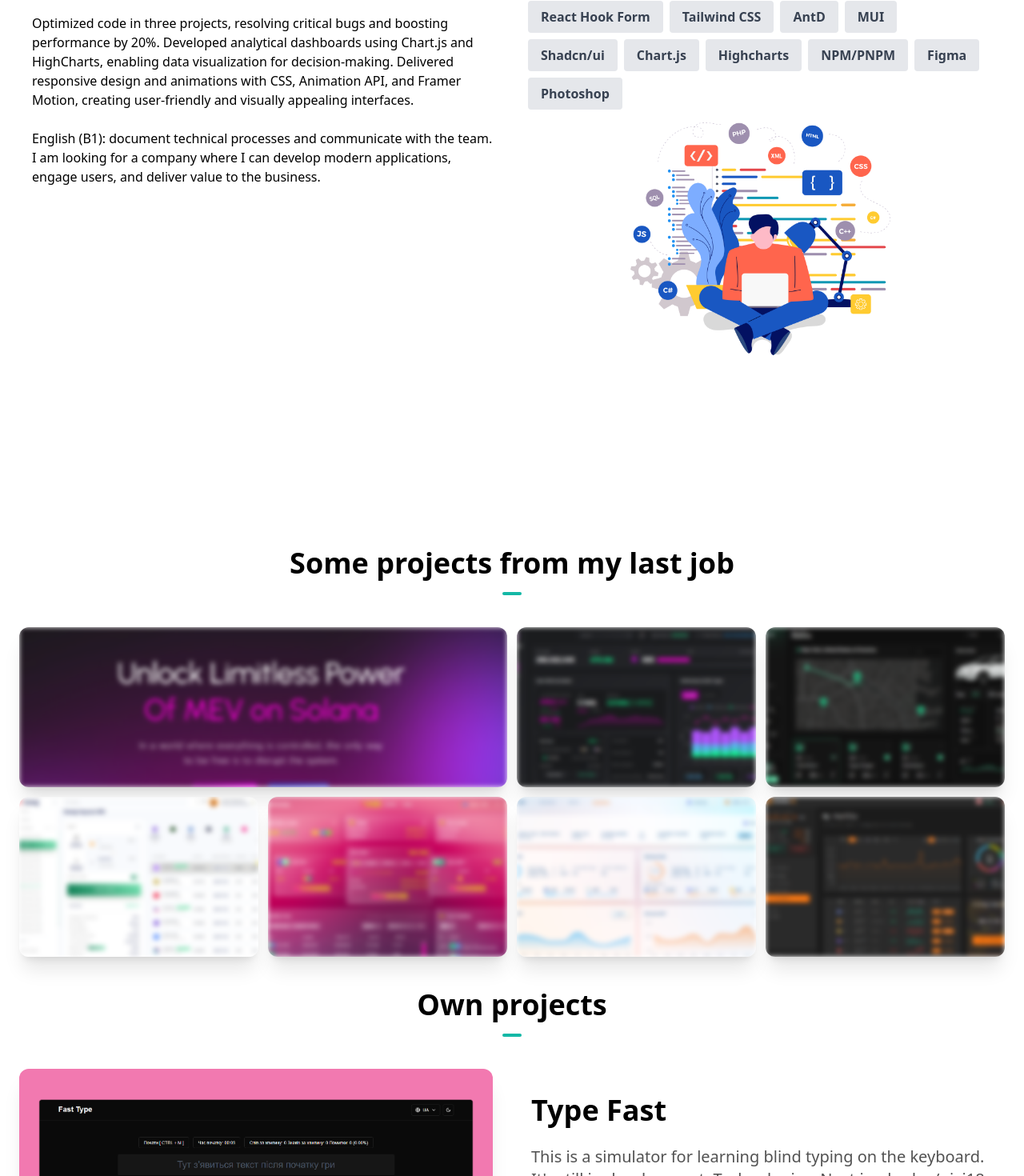
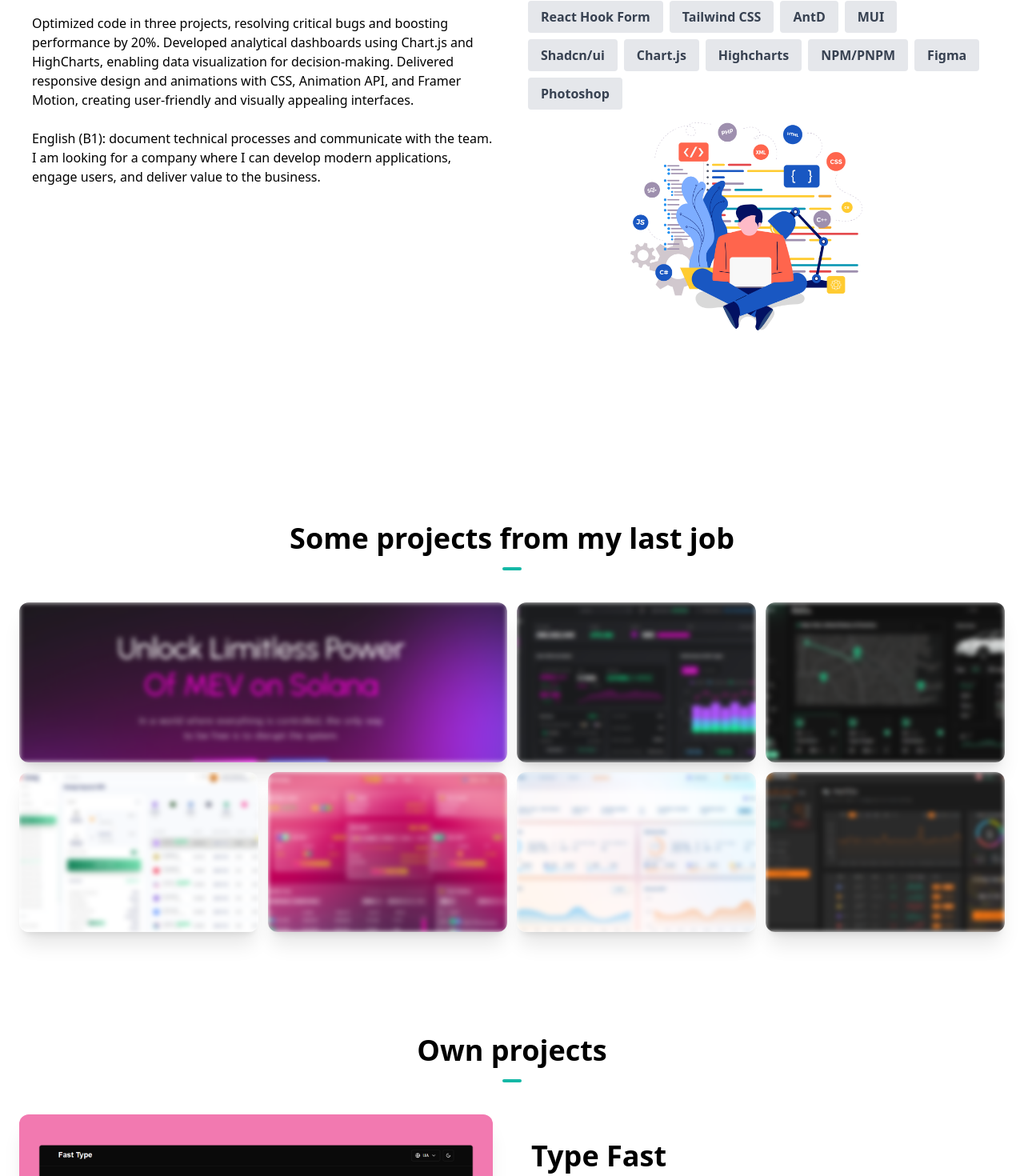
Before and after one commit to Yurii108/portfolio, a Next.js app: page / in a window 1280 px wide. Shown: the part 1143-2613 px from the top of the page at 80% size. Built offline with nearby package versions, Linux system fonts and the light colour scheme.

Commit message:
feat: add fremer motion

```diff
--- a/package.json
+++ b/package.json
@@ -15,6 +15,7 @@
     "@types/react-dom": "18.0.10",
     "eslint": "8.32.0",
     "eslint-config-next": "13.1.6",
+    "framer-motion": "^12.4.2",
     "next": "^14.0.1",
     "next-themes": "^0.2.1",
     "react": "^18.2.0",
--- a/src/components/about-section.tsx
+++ b/src/components/about-section.tsx
@@ -28,15 +28,18 @@ const skills = [
 const AboutSection = () => {
   return (
     <section id="about">
-      <SlideUp offset="-50px 0px -50px 0px">
+
       <div className="my-12 pb-12 md:pt-16 md:pb-48">
+        <SlideUp >
           <h1 className="text-center font-bold text-4xl">
             About Me
             <hr className="w-6 h-1 mx-auto my-4 bg-teal-500 border-0 rounded"></hr>
           </h1>
+        </SlideUp>
+
 
         <div className="flex flex-col space-y-10 items-stretch justify-center align-top md:space-x-10 md:space-y-0 md:p-4 md:flex-row md:text-left">
-            <div className="md:w-1/2 ">
+          <SlideUp className="md:w-1/2 " delay={0.15}>
             <h1 className="text-center text-2xl font-bold mb-6 md:text-left">
               Get to know me!
             </h1>
@@ -52,8 +55,9 @@ const AboutSection = () => {
               English (B1): document technical processes and communicate with the team. I am looking for a company where I can develop modern applications, engage users, and deliver value to the business.
             </p>
             <br />
-            </div>
-            <div className="text-center md:w-1/2 md:text-left">
+          </SlideUp>
+
+          <SlideUp className="text-center md:w-1/2 md:text-left" delay={0.3}>
             <h1 className="text-2xl font-bold mb-6">My Skills</h1>
             <div className="flex flex-wrap flex-row justify-center z-10 md:justify-start">
               {skills.map((item, idx) => {
@@ -67,6 +71,7 @@ const AboutSection = () => {
                 )
               })}
             </div>
+            <SlideUp className="text-center md:w-1/2 md:text-left" delay={0.40}>
               <Image
                 src="/hero-image-1.png"
                 alt="hero-image"
@@ -74,10 +79,11 @@ const AboutSection = () => {
                 height={325}
                 className="hidden md:block md:relative md:-bottom-4 md:left-32 md:z-0"
               />
+            </SlideUp>
+          </SlideUp>
         </div>
       </div>
-        </div>
-      </SlideUp>
+
     </section>
   )
 }
--- a/src/components/hero-section.tsx
+++ b/src/components/hero-section.tsx
@@ -5,6 +5,7 @@ import Image from "next/image";
 import Link from "next/link"
 import { Link as LinkScroll } from "react-scroll/modules";
 import { HiArrowDown } from "react-icons/hi";
+import SlideUp from "./slide-up";
 
 const resumeLink = process.env.NEXT_PUBLIC_RESUME || "";
 
@@ -14,7 +15,7 @@ const HeroSection = () => {
     <section id="home" className="h-[calc(100vh-60px)] md:h-[calc(100vh-20px)] flex flex-col ">
       <div></div>
       <div className="flex flex-1 flex-col text-center items-center justify-center animate-fadeIn animation-delay-2 md:flex-row md:space-x-4 md:text-left">
-        <div className="md:mt-2 md:w-4/12">
+        <SlideUp className="md:mt-2 md:w-4/12">
           <Image
             src="/headshot.jpg"
             alt=""
@@ -22,15 +23,21 @@ const HeroSection = () => {
             height={325}
             className="rounded-full shadow-2xl"
           />
-        </div>
+        </SlideUp>
         <div className="md:mt-2 md:w-8/12">
+
           <h1 className="!text-4xl font-bold mt-6 md:mt-0 md:!text-5xl">
+            <SlideUp delay={0.1}>
               Hi, my name is Yurii.
+            </SlideUp>
           </h1>
           <h2 className="!text-3xl mt-4 mb-6 md:!text-5xl font-semibold text-[#38b2ac]">
+            <SlideUp delay={0.2}>
               I&#39;m a{" "}Front-end developer.
+            </SlideUp>
           </h2>
           <Link href={resumeLink} rel="noreferrer" target="_blank" className="block mx-auto w-[136px] md:mx-0">
+            <SlideUp delay={0.3}>
               <button className="animated-button">
                 <svg viewBox="0 0 24 24" className="arr-2" xmlns="http://www.w3.org/2000/svg">
                   <path
@@ -45,6 +52,7 @@ const HeroSection = () => {
                   ></path>
                 </svg>
               </button>
+            </SlideUp>
           </Link>
         </div>
       </div>
--- a/src/components/projects-section.tsx
+++ b/src/components/projects-section.tsx
@@ -64,17 +64,19 @@ const projects = [
 const ProjectsSection = () => {
   return (
     <section id="projects">
+      <SlideUp >
         <h1 className="my-10 text-center font-bold text-4xl">
           Some projects from my last job
           <hr className="w-6 h-1 mx-auto my-4 bg-teal-500 border-0 rounded"></hr>
         </h1>
+      </SlideUp>
 
       <div className="grid grid-cols-2 lg:grid-cols-4 gap-3">
         {projectsFromLastJob.map((project, idx) => {
           return (
-            <Link key={idx} className={`${idx === 0 ? "col-span-2" : "col-span-1"} shadow-xl overflow-hidden rounded-xl`} href={project.link} target="_blank" >
-              <SlideUp offset="-5px 0px -50px 0px">
-                <div className={`relative  w-fill h-[200px]`}>
+            <SlideUp className={`${idx === 0 ? "col-span-2" : "col-span-1"} shadow-xl overflow-hidden rounded-xl`} delay={idx * 0.1} >
+              <Link key={idx} href={project.link} target="_blank" >
+                <div className={`relative w-fill h-[200px]`}>
                   <Image
                     src={project.image}
                     alt=""
@@ -82,22 +84,25 @@ const ProjectsSection = () => {
                     className="md:blur-[3px] hover:blur-0 object-cover transition-all duration-300"
                   />
                 </div>
+              </Link>
             </SlideUp>
-            </Link>
           )
         })}
       </div>
 
-      <h1 className="my-10 text-center font-bold text-4xl">
+      <SlideUp >
+        <h1 className="my-10 mt-32 text-center font-bold text-4xl">
           Own projects
           <hr className="w-6 h-1 mx-auto my-4 bg-teal-500 border-0 rounded"></hr>
+
         </h1>
+      </SlideUp>
 
       <div className="flex flex-col space-y-16">
         {projects.map((project, idx) => {
           return (
             <div key={idx}>
-              <SlideUp offset="-100px 0px -100px 0px">
+              <SlideUp delay={idx * 0.1} >
                 <div className="flex flex-col animate-slideUpCubiBezier animation-delay-2 md:flex-row md:space-x-12">
                   <div className=" md:w-1/2">
                     <Link href={project.link} target="_blank">
@@ -137,7 +142,6 @@ const ProjectsSection = () => {
             </div>
           )
         })}
-
       </div>
     </section>
   )
--- a/src/components/slide-up.tsx
+++ b/src/components/slide-up.tsx
@@ -1,36 +1,31 @@
-"use client"
+'use client';
 
-import React, { useEffect, useRef, ReactNode } from "react"
+import { motion, useInView } from 'framer-motion';
+import React, { ReactNode, useRef } from 'react';
+
 interface Props {
-  offset?: string
-  children?: ReactNode
-  // any props that come into the component
+  children?: ReactNode;
+  delay?: number;
+  duration?: number;
+  className?: string;
 }
 
-export default function SlideUp({ children, offset = "0px" }: Props) {
-  const ref = useRef(null)
-
-  useEffect(() => {
-    const observer = new IntersectionObserver(
-      (entries) => {
-        entries.forEach((entry) => {
-          if (entry.isIntersecting) {
-            entry.target.classList.remove("opacity-0")
-            entry.target.classList.add("animate-slideUpCubiBezier")
-          }
-        })
-      },
-      { rootMargin: offset }
-    )
-
-    if (ref.current) {
-      observer.observe(ref.current)
-    }
-  }, [ref])
+const SlideUp = ({ children, delay = 0, duration = 0.5, className = '' }: Props) => {
+  const ref = useRef(null);
+  const inView = useInView(ref, { once: true, margin: '0px' });
 
   return (
-    <div ref={ref} className="relative opacity-0">
+    <motion.div
+      ref={ref}
+      initial={{ opacity: 0, y: 20 }}
+      animate={inView ? { opacity: 1, y: 0 } : { opacity: 0, y: 20 }}
+      exit={{ opacity: 0, y: 20 }}
+      transition={{ duration, delay }}
+      className={`relative opacity-0 ${className}`}
+    >
       {children}
-    </div>
-  )
-}
+    </motion.div>
+  );
+};
+
+export default SlideUp;
```
Also changed, not shown: 1 other file (tests, documents, lock files or other folders). Lines whose indentation alone changed are shown as unchanged.
